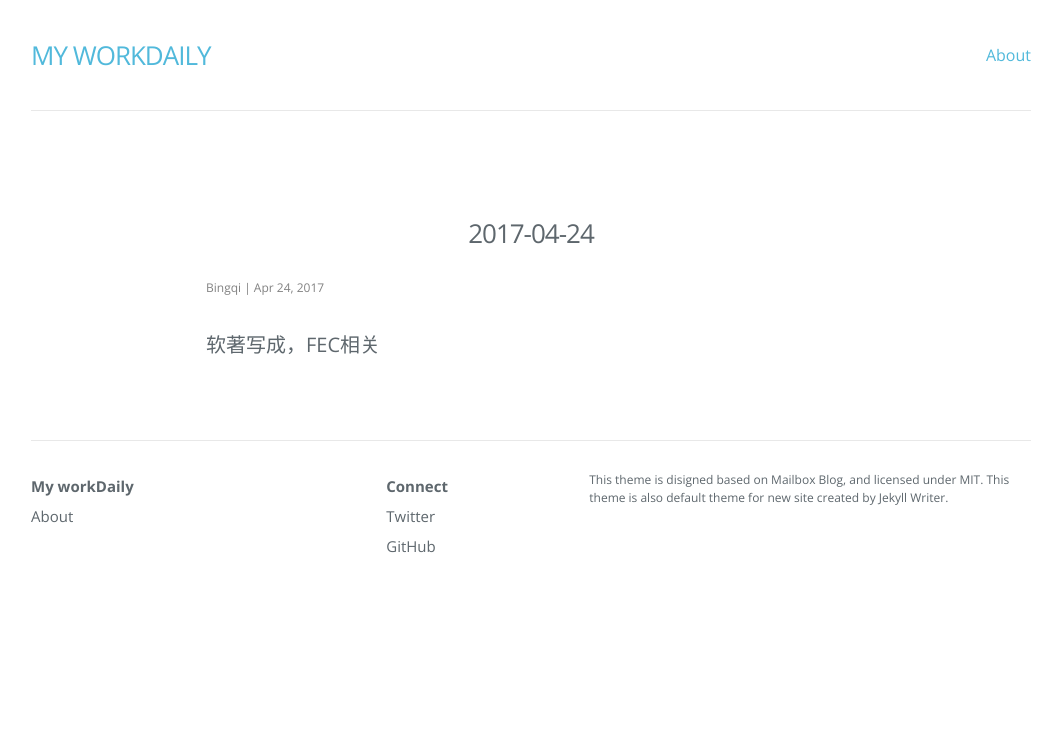
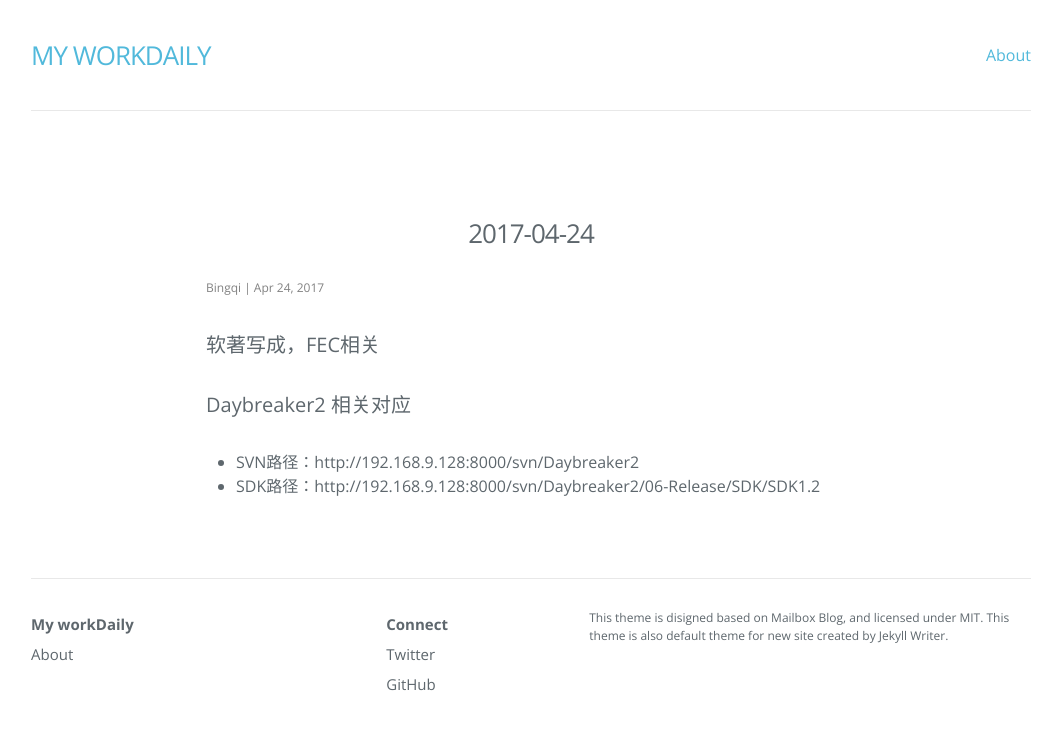
Before and after one commit to bingqi23/workDaily, a Jekyll site: the page built from _posts/2017-04-24-2017-04-24.md, in a window 1280 px wide. Shown: the top 730 px of the page, without its empty margins (109-1171 px from the left). Built offline with Jekyll 4.4.1, drawn with Linux system fonts in a browser that asks for light colours; nearby versions of some CDN libraries.

Commit message:
Update 2017-04-24

```diff
--- a/_posts/2017-04-24-2017-04-24.md
+++ b/_posts/2017-04-24-2017-04-24.md
@@ -1,5 +1,11 @@
 ---
 title: '2017-04-24'
 layout: post
+categories: ''
+tags: ''
 ---
 #### 软著写成，FEC相关
+
+#### Daybreaker2 相关对应
++ SVN路径：http://192.168.9.128:8000/svn/Daybreaker2
++ SDK路径：http://192.168.9.128:8000/svn/Daybreaker2/06-Release/SDK/SDK1.2
```
